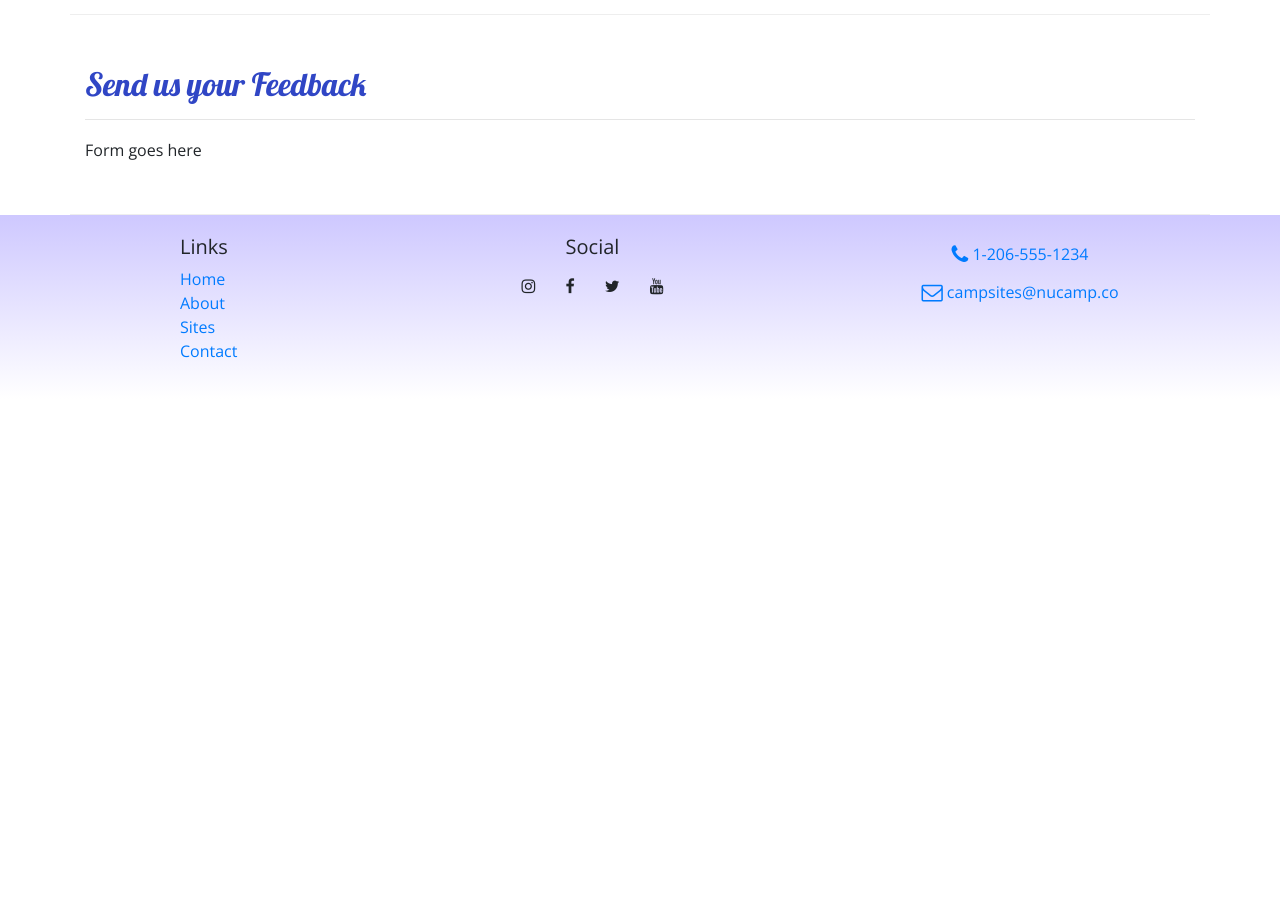
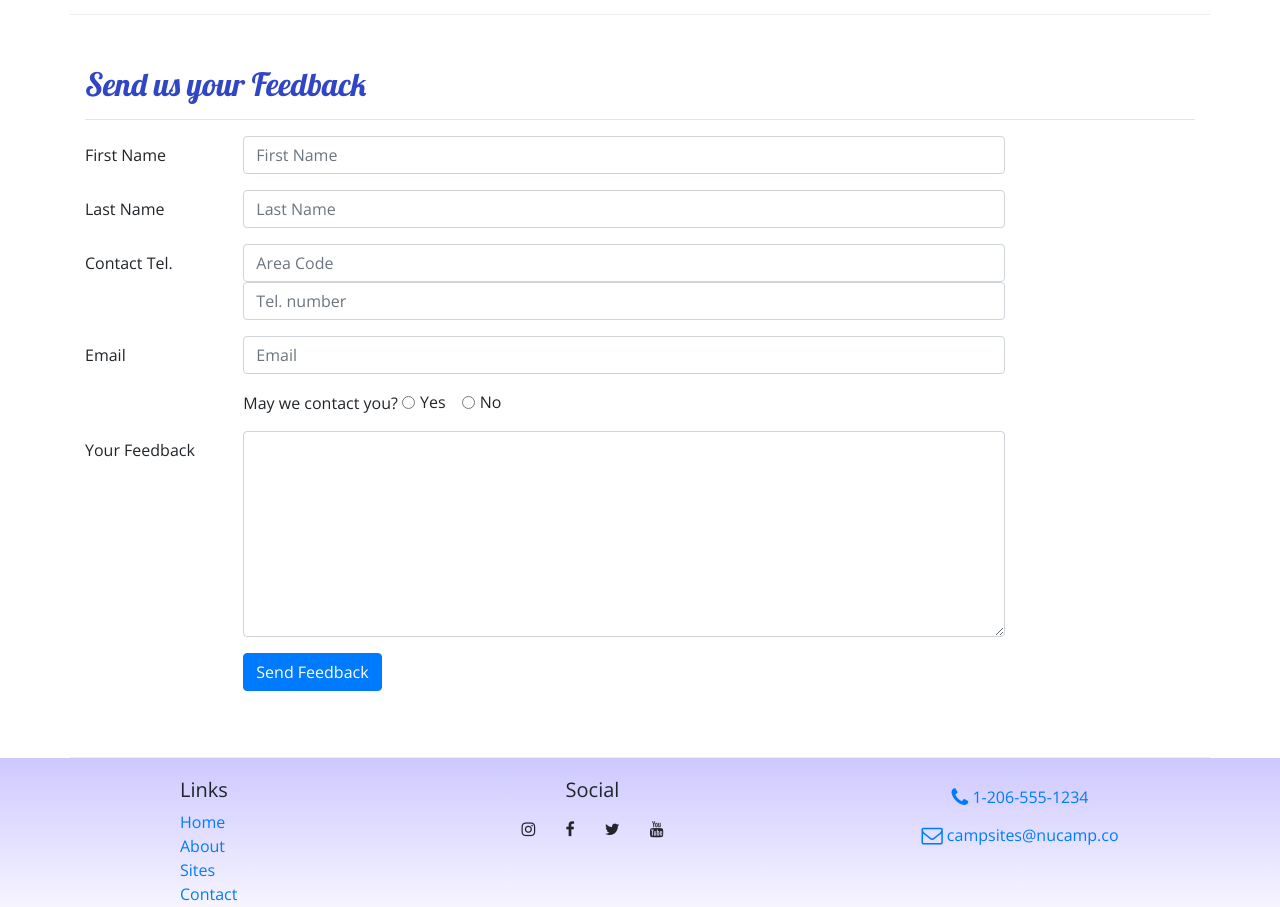
Before and after one commit to A-Schuster/nucamp-site, a website: page contactus.html in a window 1280 px wide. Shown: the part 560-1467 px from the top of the page. Before the commit the page ends 959 px from the top, so only its background shows below. Drawn offline with nearby package versions, Linux system fonts and the light colour scheme.

Commit message:
Added forms, phwew alot done

```diff
--- a/contactus.html
+++ b/contactus.html
@@ -79,10 +79,60 @@
                 <hr>
             </div>
             <div class="col-md-10">
-                Form goes here
+                <form>
+                  <div class="form-group row">
+                    <label for="firstName" class="col-md-2 col-form-label">First Name</label>
+                    <div class="col-md-10">
+                      <input type="text" class="form-control" id="firstName" name="firstName" placeholder="First Name"/>
+                    </div>
+                  </div>
+                  <div class="form-group row">
+                    <label class="col-md-2 col-form-label" for="lastName">Last Name</label>
+                    <div class="col-md-10">
+                      <input type="text" class="form-control" id="lastName" name="lastName" placeholder="Last Name"/>
+                    </div>
+                  </div>
+                  <div class="form-group row">
+                    <label class="col-md-2 col-form-label" for="areaCode">Contact Tel.</label>
+                    <div class="col-md-10">
+                      <input type="tel" class="form-control" id="areaCode" name="areaCode" placeholder="Area Code"/>
+                      <input type="tel" class="form-control" name="telNum" placeholder="Tel. number"/>
+                    </div>
+                  </div>
+                  <div class="form-group row">
+                    <label class="col-md-2 col-form-label" for="email">Email</label>
+                    <div class="col-md-10">
+                      <input type="email" class="form-control" id="email" name="email" placeholder="Email">
+                    </div>
+                  </div>
+                  <div class="form-group row">
+                    <div class="col offset-md-2">
+                      May we contact you?
+                      <div class="form-check form-check-inline">
+                        <input type="radio" class="form-check-input" id="contactYes" name="contactRadios" value="yes"/>
+                        <label class="form-check-label" for="contactYes">Yes</label>
+                      </div>
+                      <div class="form-check form-check-inline">
+                        <input type="radio" class="form-check-input" id="contactNo" name="contactRadios" value="no"/>
+                        <label class="form-check-label" for="contactNo">No</label>
+                      </div>
+
+                    </div>
+                  </div>
+                  <div class="form-group row">
+                    <label for="feedback" class="col-md-2 col-form-label">Your Feedback</label>
+                    <div class="col-md-10">
+                      <textarea id="feedback" class="form-control" name="feedback" rows="8"></textarea>
+                    </div>
+                  </div>
+                  <div class="form-group row">
+                    <div class="offset-md-2 col-md-10">
+                      <button class="btn btn-primary" type="submit">Send Feedback</button>
+                    </div>
+                  </div>
+                </form>
             </div>
        </div>
-
     </div>
 
     <footer>
```
Also changed, not shown: aboutus.html (+1 -1 lines).
